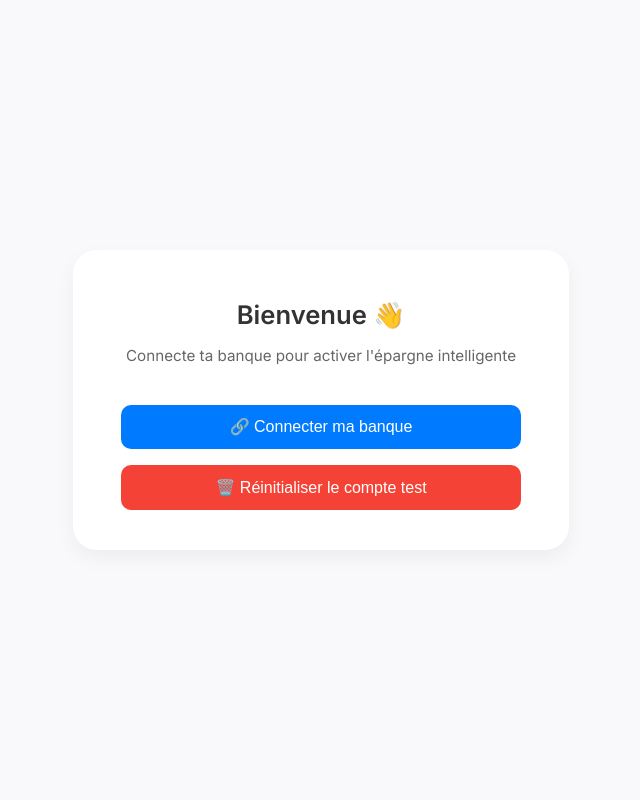
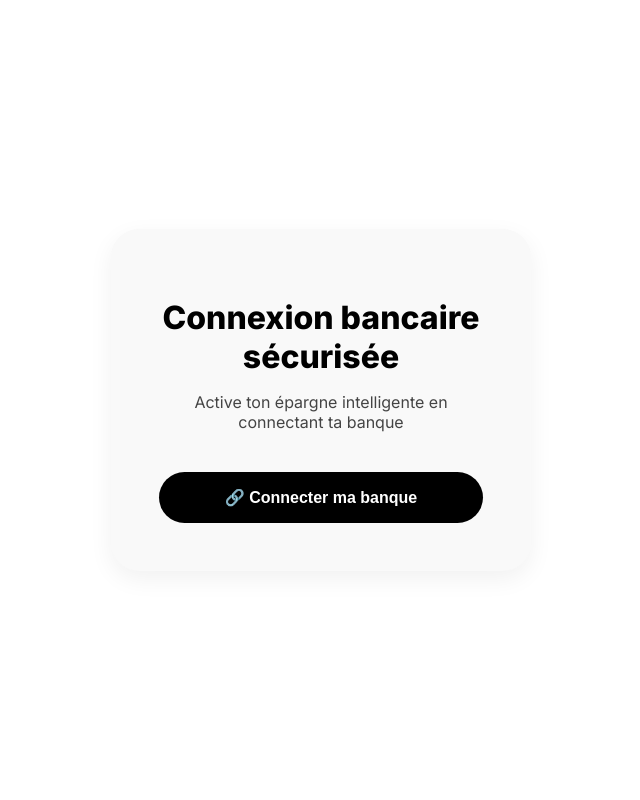
Before and after one commit to PiotrKley259/RainK, a Flask app: page /app in a window 1280 px wide. Shown: the whole page, without its empty margins (319-959 px from the left). Run offline with Flask 3, Linux system fonts and the light colour scheme.

Commit message:
Add files via upload

```diff
--- a/templates/index.html
+++ b/templates/index.html
@@ -2,94 +2,102 @@
 <html lang="fr">
 <head>
   <meta charset="UTF-8" />
-  <title>Connexion bancaire intelligente</title>
-  <link href="https://fonts.googleapis.com/css2?family=Inter:wght@400;600&display=swap" rel="stylesheet" />
+  <title>Connexion bancaire</title>
+  <link href="https://fonts.googleapis.com/css2?family=Inter:wght@400;600;800&display=swap" rel="stylesheet" />
   <style>
+    * {
+      box-sizing: border-box;
+    }
+
     body {
       margin: 0;
       font-family: 'Inter', sans-serif;
-      background: #f9f9fb;
-      color: #333;
+      background-color: #ffffff;
+      color: #000;
+      height: 100vh;
       display: flex;
+      align-items: center;
       justify-content: center;
-      align-items: center;
-      height: 100vh;
     }
 
     .container {
-      background: #fff;
-      padding: 2rem 3rem;
-      border-radius: 1.5rem;
-      box-shadow: 0 8px 20px rgba(0, 0, 0, 0.05);
+      background: #f9f9f9;
+      padding: 3rem;
+      border-radius: 1.75rem;
+      box-shadow: 0 8px 24px rgba(0, 0, 0, 0.06);
+      max-width: 420px;
+      width: 90%;
       text-align: center;
-      width: 100%;
-      max-width: 400px;
       animation: fadeIn 0.5s ease-in-out;
     }
 
     h1 {
-      font-size: 1.6rem;
-      margin-bottom: 0.5rem;
+      font-size: 2rem;
+      font-weight: 800;
+      margin-bottom: 1rem;
     }
 
     p {
-      color: #666;
-      font-size: 0.95rem;
-      margin-bottom: 2rem;
+      font-size: 1rem;
+      color: #444;
+      margin-bottom: 2.5rem;
     }
 
     button {
       font-size: 1rem;
-      padding: 0.8rem 1.2rem;
-      margin: 0.5rem 0;
+      padding: 1rem 1.5rem;
       border: none;
-      border-radius: 10px;
+      border-radius: 2rem;
+      width: 100%;
       cursor: pointer;
-      transition: all 0.2s ease-in-out;
-      width: 100%;
+      transition: background 0.25s ease;
+      font-weight: 600;
+      background-color: #000;
+      color: #fff;
     }
 
-    .btn-connect {
-      background-color: #007bff;
-      color: white;
-    }
-
-    .btn-connect:hover {
-      background-color: #0056b3;
-    }
-
-    .btn-reset {
-      background-color: #f44336;
-      color: white;
-    }
-
-    .btn-reset:hover {
-      background-color: #c62828;
+    button:hover {
+      background-color: #333;
     }
 
     #status {
-      margin-top: 1rem;
-      padding: 0.75rem;
-      background-color: #f1f5ff;
-      border-left: 4px solid #007bff;
+      margin-top: 1.5rem;
+      padding: 1rem;
+      background-color: #f4f6f9;
+      border-left: 4px solid #000;
       border-radius: 0.5rem;
-      font-size: 0.9rem;
+      font-size: 0.95rem;
       display: none;
+      text-align: left;
     }
 
     @keyframes fadeIn {
-      from { opacity: 0; transform: translateY(20px); }
+      from { opacity: 0; transform: translateY(15px); }
       to { opacity: 1; transform: translateY(0); }
+    }
+
+    @media (max-width: 480px) {
+      .container {
+        padding: 2rem;
+      }
+
+      h1 {
+        font-size: 1.6rem;
+      }
+
+      p {
+        font-size: 0.95rem;
+      }
     }
   </style>
 </head>
 <body>
+
   <div class="container">
-    <h1>Bienvenue 👋</h1>
-    <p>Connecte ta banque pour activer l'épargne intelligente</p>
+    <h1>Connexion bancaire sécurisée</h1>
+    <p>Active ton épargne intelligente en connectant ta banque</p>
 
-    <button class="btn-connect" onclick="startConnection()">🔗 Connecter ma banque</button>
-    <button class="btn-reset" onclick="resetCustomer()">🗑️ Réinitialiser le compte test</button>
+    <button onclick="startConnection()">🔗 Connecter ma banque</button>
 
     <div id="status"></div>
   </div>
@@ -98,8 +106,8 @@
     function showStatus(message, isError = false) {
       const status = document.getElementById("status");
       status.style.display = "block";
-      status.style.borderLeftColor = isError ? "red" : "#007BFF";
-      status.style.backgroundColor = isError ? "#ffecec" : "#f1f5ff";
+      status.style.borderLeftColor = isError ? "#f44336" : "#000";
+      status.style.backgroundColor = isError ? "#ffecec" : "#f4f6f9";
       status.textContent = message;
     }
 
@@ -115,24 +123,7 @@
           showStatus("❌ Erreur : " + JSON.stringify(data), true);
         }
       } catch (err) {
-        showStatus("❌ Une erreur est survenue : " + err, true);
-      }
-    }
-
-    async function resetCustomer() {
-      if (!confirm("❗ Cette action supprimera le client Salt Edge 'user1'. Continuer ?")) return;
-
-      showStatus("🗑️ Suppression du client...");
-      try {
-        const res = await fetch("/reset", { method: "POST" });
-        const data = await res.json();
-        if (data.message) {
-          showStatus("✅ " + data.message);
-        } else {
-          showStatus("❌ " + data.error, true);
-        }
-      } catch (e) {
-        showStatus("❌ Erreur réseau : " + e, true);
+        showStatus("❌ Une erreur est survenue : " + err.message, true);
       }
     }
   </script>
```
Also changed, not shown: templates/confirmation.html (+49 -14 lines), templates/tirelire.html (+62 -26 lines).
